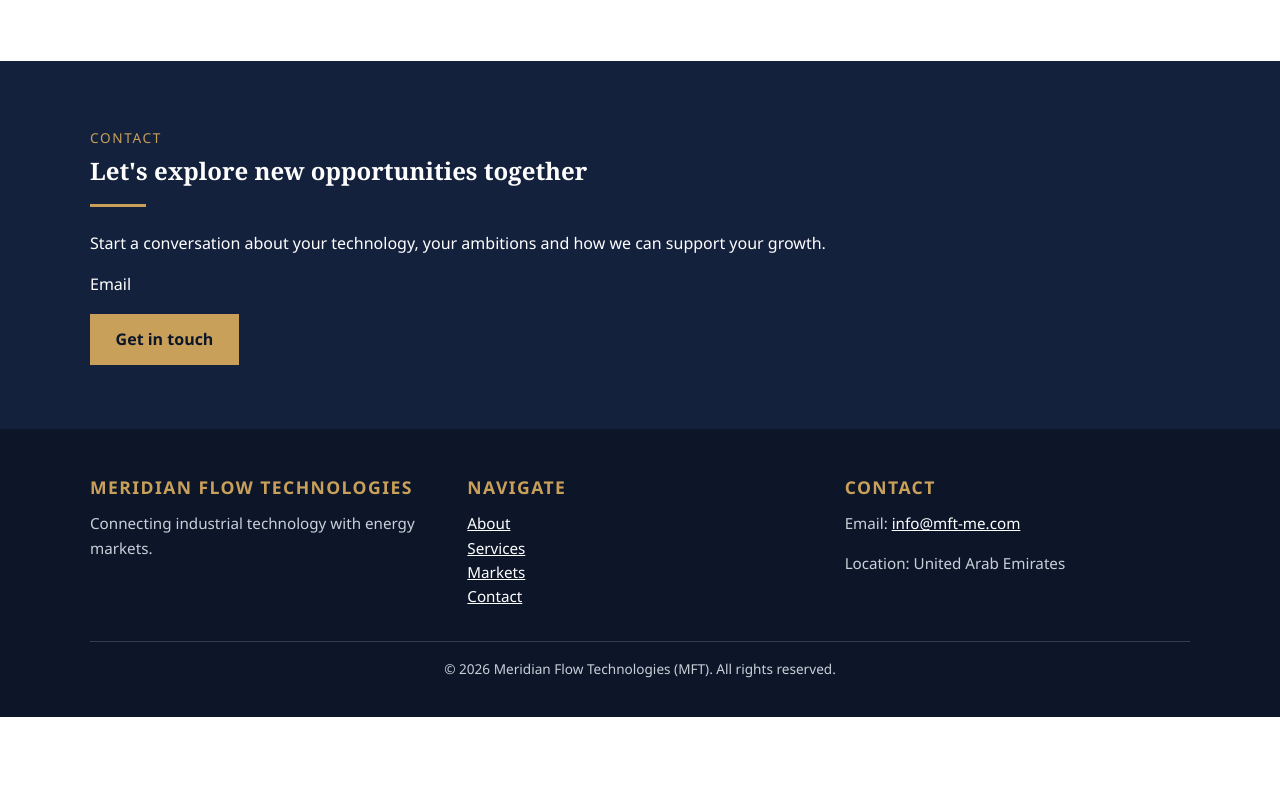
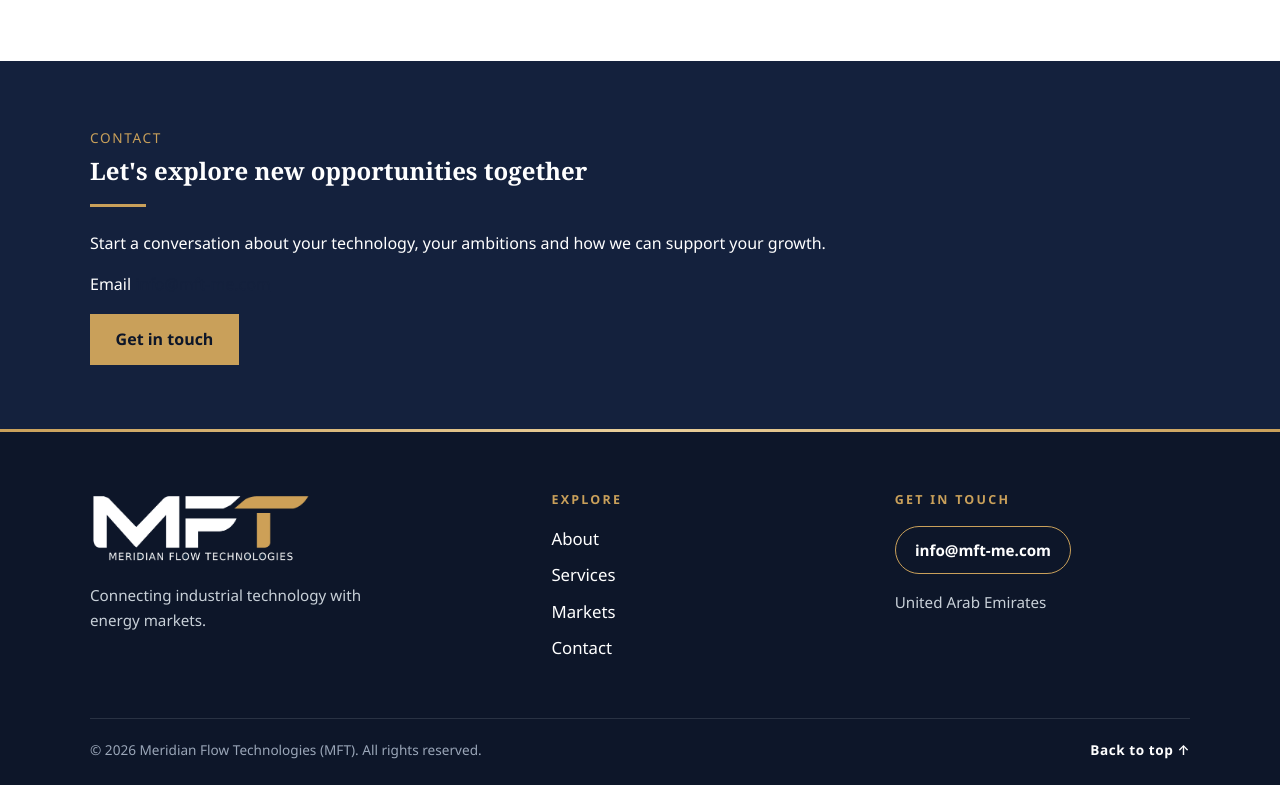
Before and after one commit to CamDog38/Meridian-Flow-Technologies-MFT, a website: page index.html in a window 1280 px wide. Shown: the part 2323-3108 px from the top of the page. Before the commit the page ends 3040 px from the top, so only its background shows below. Drawn offline with Linux system fonts and the light colour scheme.

Commit message:
Redesign footer, page photo heroes, contact layout and markets map

```diff
--- a/css/styles.css
+++ b/css/styles.css
@@ -859,36 +859,136 @@ p {
 /* ---------- Footer ---------- */
 
 .site-footer {
+  position: relative;
   background: var(--color-navy-dark);
   color: var(--color-grey);
-  padding: 3rem 0 1.5rem;
+  padding: 4rem 0 1.5rem;
   font-size: 0.95rem;
+  overflow: hidden;
+}
+
+/* Thin gold rule across the top edge, echoing the brand lines */
+.site-footer::before {
+  content: "";
+  position: absolute;
+  top: 0;
+  left: 0;
+  right: 0;
+  height: 3px;
+  background: linear-gradient(90deg, var(--color-gold), #e9cf9b 50%, var(--color-gold));
 }
 
 .site-footer a {
   color: var(--color-white);
+  text-decoration: none;
+  transition: color 0.2s ease;
 }
 
-.site-footer h2 {
+.site-footer a:hover {
   color: var(--color-gold);
-  font-size: 1.1rem;
-  font-family: var(--font-body);
-  letter-spacing: 0.08em;
-  text-transform: uppercase;
 }
 
-.footer-grid {
+.footer-top {
   display: grid;
-  gap: 2rem;
-  grid-template-columns: repeat(auto-fit, minmax(220px, 1fr));
+  gap: 3rem;
+  grid-template-columns: 1.4fr 1fr 1fr;
+}
+
+.footer-brand__logo {
+  width: 220px;
+  height: auto;
+  background: transparent;
+  margin-bottom: 1.25rem;
+}
+
+.footer-brand p {
+  max-width: 300px;
+  color: var(--color-grey);
+  margin: 0;
+}
+
+.footer-heading {
+  font-family: var(--font-body);
+  font-size: 0.78rem;
+  font-weight: 600;
+  letter-spacing: 0.18em;
+  text-transform: uppercase;
+  color: var(--color-gold);
+  margin: 0 0 1.1rem;
+}
+
+.footer-nav ul {
+  display: grid;
+  gap: 0.6rem;
+}
+
+.footer-nav a {
+  display: inline-block;
+  font-size: 1.05rem;
+}
+
+.footer-nav a::after {
+  content: " \2192";
+  opacity: 0;
+  transform: translateX(-4px);
+  display: inline-block;
+  transition: opacity 0.2s ease, transform 0.2s ease;
+}
+
+.footer-nav a:hover::after {
+  opacity: 1;
+  transform: translateX(0);
+}
+
+.footer-cta {
+  display: inline-block;
+  padding: 0.7rem 1.2rem;
+  border: 1px solid var(--color-gold);
+  border-radius: 999px;
+  font-weight: 600;
+}
+
+.footer-cta:hover {
+  background: var(--color-gold);
+  color: var(--color-navy-dark);
+}
+
+.footer-location {
+  margin: 1rem 0 0;
+  color: var(--color-grey);
 }
 
 .footer-bottom {
-  margin-top: 2rem;
-  padding-top: 1rem;
-  border-top: 1px solid rgba(200, 208, 216, 0.2);
+  display: flex;
+  flex-wrap: wrap;
+  justify-content: space-between;
+  align-items: center;
+  gap: 1rem;
+  margin-top: 3.5rem;
+  padding-top: 1.25rem;
+  border-top: 1px solid rgba(200, 208, 216, 0.15);
   font-size: 0.85rem;
-  text-align: center;
+  color: #9aa6b8;
+}
+
+.footer-bottom p {
+  margin: 0;
+}
+
+.footer-top-link {
+  font-weight: 600;
+  letter-spacing: 0.04em;
+}
+
+@media (max-width: 800px) {
+  .footer-top {
+    grid-template-columns: 1fr;
+    gap: 2.25rem;
+  }
+
+  .footer-brand__logo {
+    width: 180px;
+  }
 }
 
 /* ---------- Forms ---------- */
--- a/index.html
+++ b/index.html
@@ -144,27 +144,33 @@
 
   <footer class="site-footer">
   <div class="container">
-    <div class="footer-grid">
-      <div>
-        <h2>Meridian Flow Technologies</h2>
+    <div class="footer-top">
+      <div class="footer-brand">
+        <img class="footer-brand__logo" src="assets/logo/meridian-flow-technologies-mft-logo.png" alt="Meridian Flow Technologies (MFT)" width="2263" height="725" loading="lazy">
         <p>Connecting industrial technology with energy markets.</p>
       </div>
-      <div>
-        <h2>Navigate</h2>
+
+      <nav class="footer-nav" aria-label="Footer">
+        <h2 class="footer-heading">Explore</h2>
         <ul class="list-unstyled">
           <li><a href="about.html">About</a></li>
           <li><a href="services.html">Services</a></li>
           <li><a href="markets.html">Markets</a></li>
           <li><a href="contact.html">Contact</a></li>
         </ul>
-      </div>
-      <div>
-        <h2>Contact</h2>
-        <p>Email: <a href="mailto:info@mft-me.com">info@mft-me.com</a></p>
-        <p>Location: United Arab Emirates</p>
+      </nav>
+
+      <div class="footer-contact">
+        <h2 class="footer-heading">Get in touch</h2>
+        <a class="footer-cta" href="mailto:info@mft-me.com">info@mft-me.com</a>
+        <p class="footer-location">United Arab Emirates</p>
       </div>
     </div>
-    <p class="footer-bottom">&copy; <span id="year"></span> Meridian Flow Technologies (MFT). All rights reserved.</p>
+
+    <div class="footer-bottom">
+      <p>&copy; <span id="year"></span> Meridian Flow Technologies (MFT). All rights reserved.</p>
+      <a class="footer-top-link" href="#">Back to top <span aria-hidden="true">&uarr;</span></a>
+    </div>
   </div>
 </footer>
 
```
Also changed, not shown: about.html (+17 -11 lines), contact.html (+17 -11 lines), markets.html (+17 -11 lines), partials/footer.html (+17 -11 lines), services.html (+17 -11 lines).
